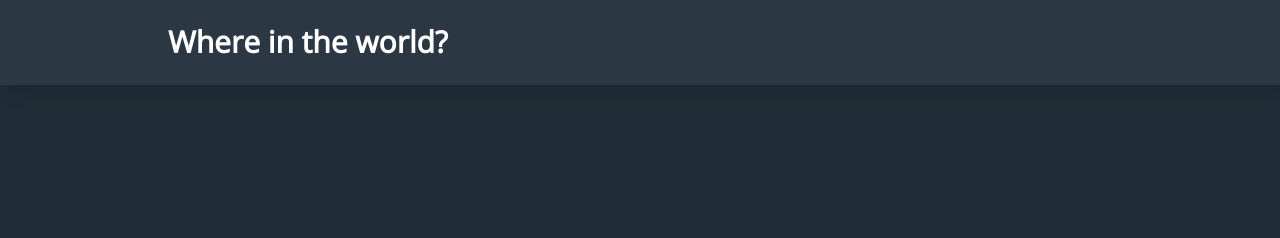
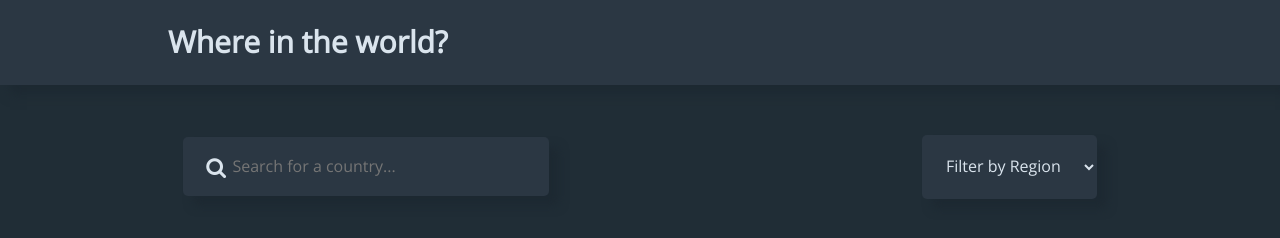
Before and after one commit to sinanaslaan/country-list, a plain HTML site: page homepage.html in a window 1280 px wide. Drawn offline with nearby package versions, Linux system fonts and the light colour scheme.

Commit message:
added colors.css
added colors.css

```diff
--- a/homepage.html
+++ b/homepage.html
@@ -4,10 +4,11 @@
     <meta charset="UTF-8" />
     <meta name="viewport" content="width=device-width, initial-scale=1.0" />
     <title>Document</title>
-    <link rel="stylesheet" href="/scss/main.css">
+    <link rel="stylesheet" href="/scss/main.css" />
+    <link rel="stylesheet" href="https://cdnjs.cloudflare.com/ajax/libs/font-awesome/4.7.0/css/font-awesome.css" integrity="sha512-5A8nwdMOWrSz20fDsjczgUidUBR8liPYU+WymTZP1lmY9G6Oc7HlZv156XqnsgNUzTyMefFTcsFH/tnJE/+xBg==" crossorigin="anonymous" referrerpolicy="no-referrer" />
     <style>
-      @import url('https://fonts.googleapis.com/css2?family=Open+Sans:ital@0;1&display=swap');
-      </style>
+      @import url("https://fonts.googleapis.com/css2?family=Open+Sans:ital@0;1&display=swap");
+    </style>
   </head>
   <body>
     <header class="header">
@@ -16,9 +17,42 @@
           <div class="header__title">
             <h1>Where in the world?</h1>
           </div>
-
         </div>
       </div>
     </header>
+    <main>
+      <div class="filter">
+        <div class="container">
+          <div class="filter__wrapper">
+
+
+            <div class="filter__search">
+
+              <form action="search-results">
+
+                <button class="filter__button">
+                  <i class="fa fa-search fa-lg" aria-hidden="true"></i>
+                </button>
+
+                <input id="filter__input" type="search" placeholder="Search for a country..." />
+              </form>
+
+
+            </div>
+
+            <div class="filter__select">
+              <select id="region" placeholder="Type to filter">
+                <option value="0">Filter by Region</option>
+                <option value="1">Africa</option>
+                <option value="2">America</option>
+                <option value="3">Asia</option>
+                <option value="4">Europe</option>
+                <option value="5">Oceania</option>
+              </select>
+            </div>
+        </div>
+        </div>
+      </div>
+    </main>
   </body>
 </html>
--- /dev/null
+++ b/scss/colors.scss
@@ -0,0 +1,4 @@
+$secondary-bg: #2b3743;
+$text-cl: #dae4ed;
+$box-sh: #1d2932;
+$primary-bg: #202d36;
--- /dev/null
+++ b/scss/header.scss
@@ -0,0 +1,13 @@
+.header {
+    background-color: #2b3743;
+    box-shadow: 10px 10px 10px #1d2932;
+    &__wrapper {
+        display: flex;
+
+    }
+
+    &__title {
+        margin: 25px;
+        font-size: 15px;
+    }
+}
--- a/scss/homepage.scss
+++ b/scss/homepage.scss
@@ -1,14 +1,60 @@
-.header {
-    background-color: #2b3743;
-    box-shadow: 10px 10px 10px #1d2932;
+@import "colors";
+
+.filter {
+    margin: 50px;
+
     &__wrapper {
+        width: 100%;
         display: flex;
-
+        justify-content: space-between;
+        align-items: center;
     }
 
-    &__title {
-        margin: 25px;
-        color: #fff;
-        font-size: 15px;
+    &__search {
+        width: 40%;
+    }
+
+    &__button {
+        background-color: $secondary-bg;
+        border: none;
+        outline: none;
+        pointer-events: none;
+    }
+
+    #filter__input {
+        width: 90%;
+        background-color: $secondary-bg;
+        border: none;
+        outline: none;
+    }
+
+    form {
+        padding: 20px;
+        width: 100%;
+        background-color: #2b3743;
+        box-shadow: 10px 10px 10px #1d2932;
+        border: none;
+        border-radius: 5px;
+        display: inline-flex;
+        justify-content: space-around;
+    }
+
+    &__select {
+
+        select {
+            background-color: #2b3743;
+            box-shadow: 10px 10px 10px #1d2932;
+            border: none;
+            border-radius: 5px;
+            padding: 20px;
+            width: 100%;
+            outline: none;
+        }
+
+
+        option {
+            border: none;
+            border-radius: 5px;
+        }
     }
 }
--- a/scss/main.scss
+++ b/scss/main.scss
@@ -1,15 +1,18 @@
 @import "normalize";
 @import "homepage";
+@import "header";
+@import "colors";
 
 * {
     margin: 0;
     padding: 0;
     box-sizing: border-box;
     font-family: "Open Sans";
+    color: #dae4ed;
 }
 
 body {
-    background: #202d36 0% 0% no-repeat padding-box;
+    background: $primary-bg 0% 0% no-repeat padding-box;
     opacity: 1;
 }
 
```
Also changed, not shown: scss/colors.css (added), scss/header.css (added), scss/homepage.css, scss/main.css.
